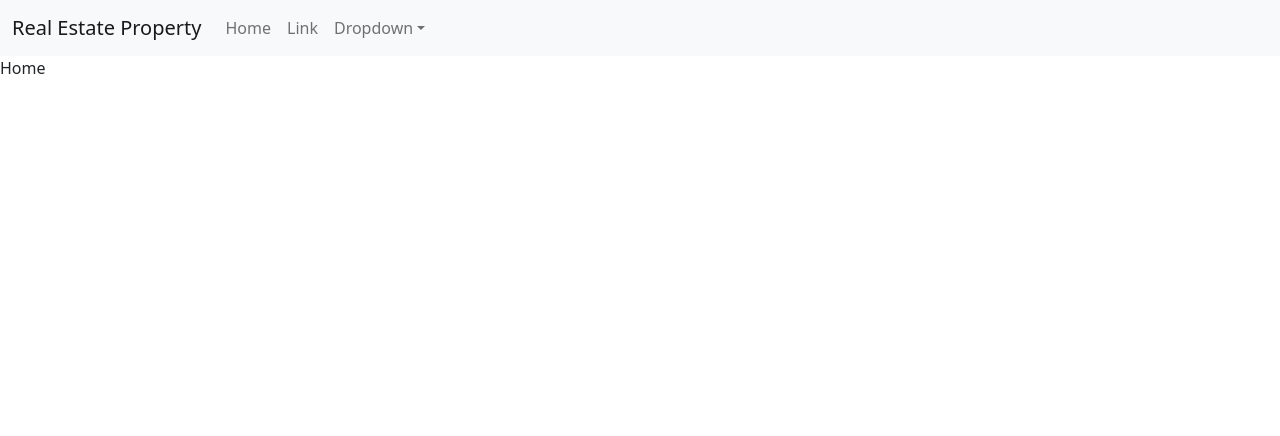
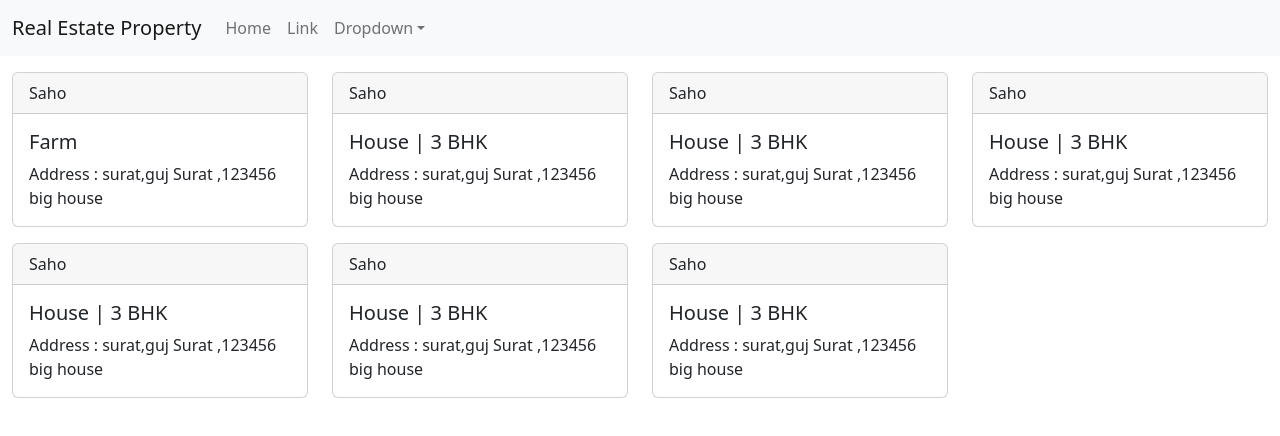
Before and after one commit to Krunal01/Property, a React (Create React App) app: page / in a window 1280 px wide. Shown: the top 436 px of the page. Built offline with nearby package versions, Linux system fonts and the light colour scheme.

Commit message:
json file create

```diff
--- /dev/null
+++ b/db.json
@@ -0,0 +1,75 @@
+{
+  "properties": [
+    {
+      "id": 1,
+
+      "ownerName": "Saho",
+      "propertyType": "Farm",
+      "bhk": "",
+      "city": "Surat",
+      "pinCode": "123456",
+      "address": "surat,guj",
+      "description": "big house"
+    },
+    {
+      "id": 2,
+      "ownerName": "Saho",
+      "propertyType": "House",
+      "bhk": "3",
+      "city": "Surat",
+      "pinCode": "123456",
+      "address": "surat,guj",
+      "description": "big house"
+    },
+    {
+      "id": 3,
+      "ownerName": "Saho",
+      "propertyType": "House",
+      "bhk": "3",
+      "city": "Surat",
+      "pinCode": "123456",
+      "address": "surat,guj",
+      "description": "big house"
+    },
+    {
+      "id": 4,
+      "ownerName": "Saho",
+      "propertyType": "House",
+      "bhk": "3",
+      "city": "Surat",
+      "pinCode": "123456",
+      "address": "surat,guj",
+      "description": "big house"
+    },
+    {
+      "id": 5,
+      "ownerName": "Saho",
+      "propertyType": "House",
+      "bhk": "3",
+      "city": "Surat",
+      "pinCode": "123456",
+      "address": "surat,guj",
+      "description": "big house"
+    },
+    {
+      "id": 6,
+      "ownerName": "Saho",
+      "propertyType": "House",
+      "bhk": "3",
+      "city": "Surat",
+      "pinCode": "123456",
+      "address": "surat,guj",
+      "description": "big house"
+    },
+    {
+      "id": 7,
+      "ownerName": "Saho",
+      "propertyType": "House",
+      "bhk": "3",
+      "city": "Surat",
+      "pinCode": "123456",
+      "address": "surat,guj",
+      "description": "big house"
+    }
+  ]
+}
--- a/src/pages/home/index.js
+++ b/src/pages/home/index.js
@@ -1,7 +1,34 @@
 import React from "react";
+import { Card, Col, Container, Row } from "react-bootstrap";
+import { properties } from "../../utils/data";
 
 function Home() {
-  return <div>Home</div>;
+  return (
+    <Container fluid className="py-3">
+      <Row className="gy-3">
+        {properties.map((e) => (
+          <Col xs="12" sm="6" md="4" lg="3" xl="3" xxl="3" key={e.id}>
+            <Card>
+              <Card.Header>{e.ownerName}</Card.Header>
+              <Card.Body>
+                <Card.Title>
+                  {e.propertyType} {e.bhk && `| ${e.bhk} BHK`}
+                </Card.Title>
+                <Card.Text className="mb-0">
+                  Address : {e.address} {e.city} ,{e.pinCode}
+                </Card.Text>
+                <Card.Text>{e.description}</Card.Text>
+              </Card.Body>
+            </Card>
+          </Col>
+        ))}
+      </Row>
+    </Container>
+  );
 }
 
 export default Home;
+// <Card>
+//   {e.ownerName}, {e.propertyType}, {e.address}, {e.bhk}, {e.city},
+//   {e.pinCode}
+// </Card>
--- a/src/pages/property/PropertyAdd.js
+++ b/src/pages/property/PropertyAdd.js
@@ -4,6 +4,7 @@ import Form from "react-bootstrap/Form";
 import { Formik, useFormik } from "formik";
 import * as Yup from "yup";
 import Card from "react-bootstrap/Card";
+import { Link } from "react-router-dom";
 function PropertyAdd() {
   const formik = useFormik({
     initialValues: {
@@ -41,6 +42,7 @@ function PropertyAdd() {
     enableReinitialize: true,
     validateOnChange: true,
   });
+
   return (
     <Container
       fluid
@@ -198,12 +200,14 @@ function PropertyAdd() {
                 ) : null}
               </Form.Text>
             </Form.Group>
-            <Form.Group className="d-flex">
+            <Form.Group className="d-flex justify-content-end">
+              <Link to="/">
+                <Button variant="danger" type="reset" className="m-2">
+                  Cancel
+                </Button>
+              </Link>
               <Button variant="primary" type="submit" className="m-2">
-                Submit
-              </Button>
-              <Button variant="danger" type="reset" className="m-2">
-                Reset
+                Add Property
               </Button>
             </Form.Group>
           </Form>
--- /dev/null
+++ b/src/utils/data.js
@@ -0,0 +1,73 @@
+export const properties = [
+  {
+    id: 1,
+
+    ownerName: "Saho",
+    propertyType: "Farm",
+    bhk: "",
+    city: "Surat",
+    pinCode: "123456",
+    address: "surat,guj",
+    description: "big house",
+  },
+  {
+    id: 2,
+    ownerName: "Saho",
+    propertyType: "House",
+    bhk: "3",
+    city: "Surat",
+    pinCode: "123456",
+    address: "surat,guj",
+    description: "big house",
+  },
+  {
+    id: 3,
+    ownerName: "Saho",
+    propertyType: "House",
+    bhk: "3",
+    city: "Surat",
+    pinCode: "123456",
+    address: "surat,guj",
+    description: "big house",
+  },
+  {
+    id: 4,
+    ownerName: "Saho",
+    propertyType: "House",
+    bhk: "3",
+    city: "Surat",
+    pinCode: "123456",
+    address: "surat,guj",
+    description: "big house",
+  },
+  {
+    id: 5,
+    ownerName: "Saho",
+    propertyType: "House",
+    bhk: "3",
+    city: "Surat",
+    pinCode: "123456",
+    address: "surat,guj",
+    description: "big house",
+  },
+  {
+    id: 6,
+    ownerName: "Saho",
+    propertyType: "House",
+    bhk: "3",
+    city: "Surat",
+    pinCode: "123456",
+    address: "surat,guj",
+    description: "big house",
+  },
+  {
+    id: 7,
+    ownerName: "Saho",
+    propertyType: "House",
+    bhk: "3",
+    city: "Surat",
+    pinCode: "123456",
+    address: "surat,guj",
+    description: "big house",
+  },
+];
```
Also changed, not shown: src/utils/api.js (added, +7 -0 lines).
